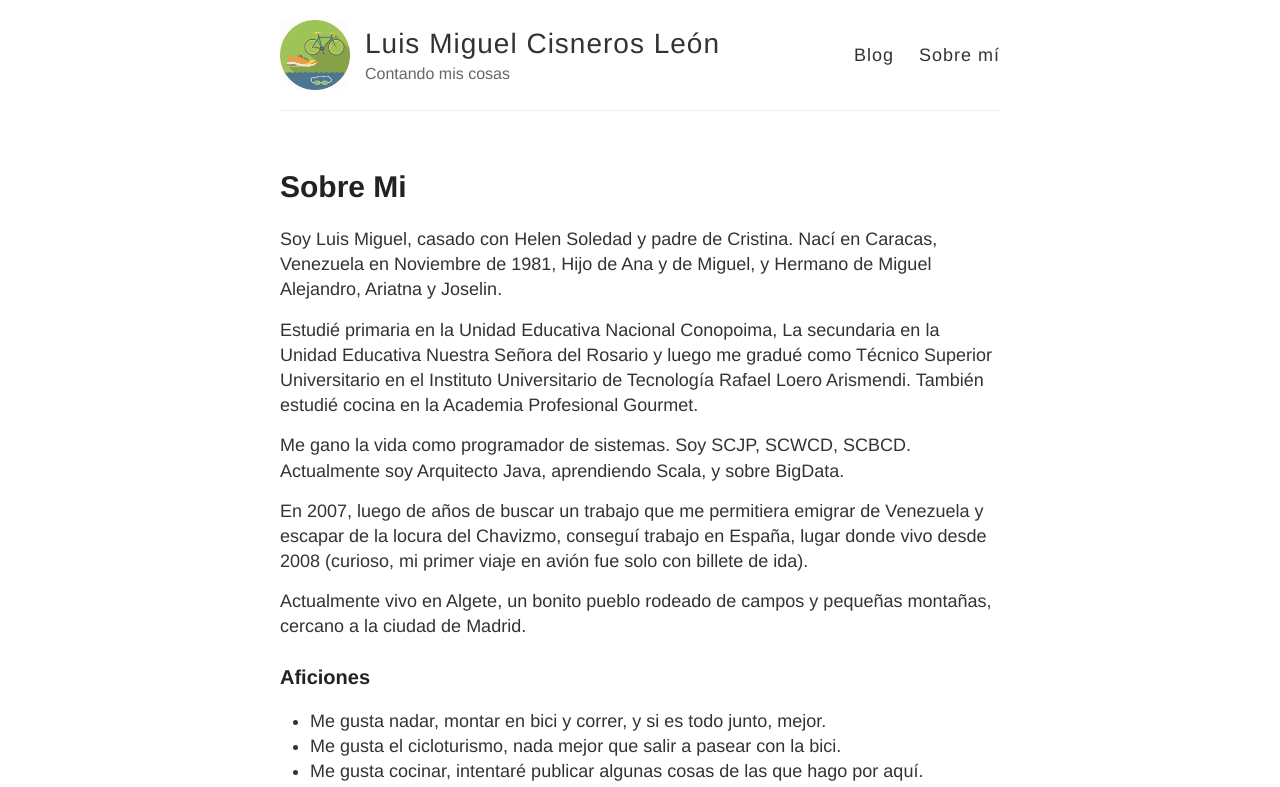
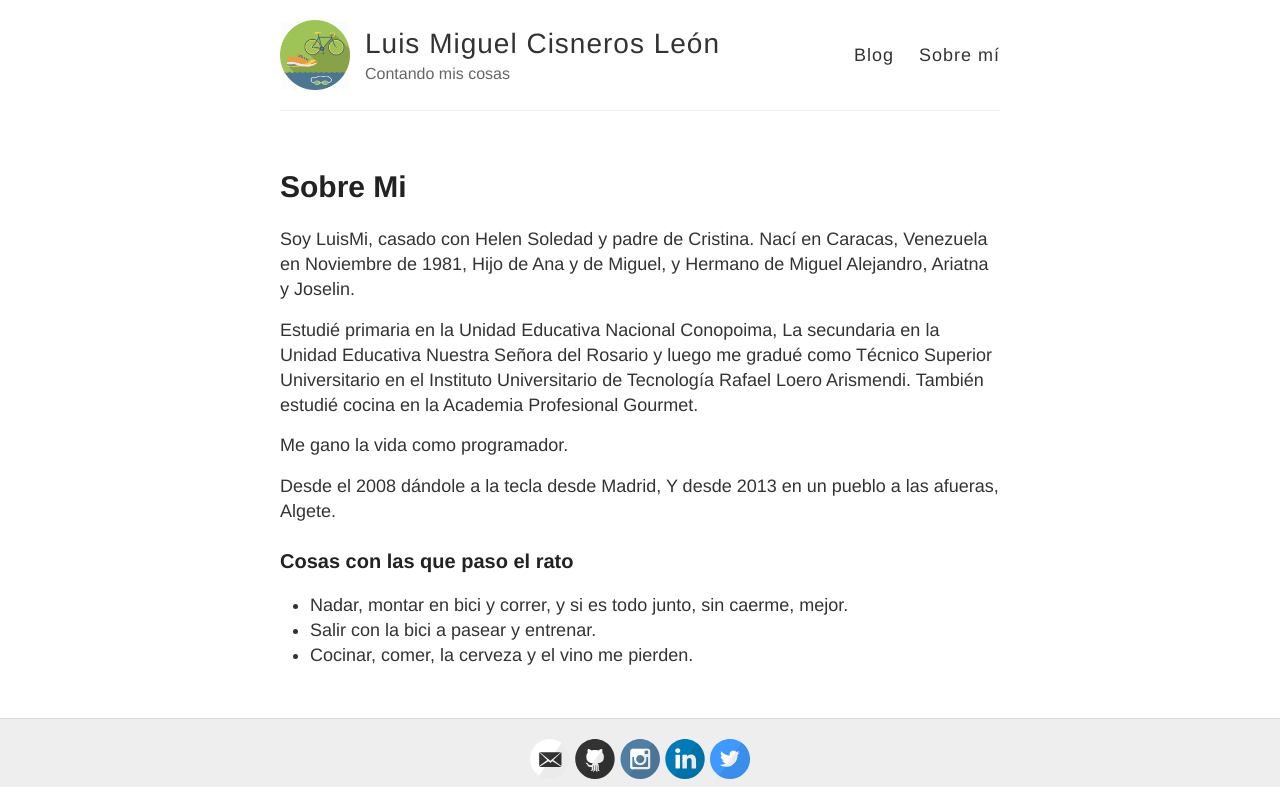
Before and after one commit to luismcl/luismcl.github.io, a Jekyll site: the page built from about.md, in a window 1280 px wide. Shown: the top 787 px of the page. Built offline with Jekyll 4.4.1, drawn with Linux system fonts in a browser that asks for light colours; some of the changed text lies outside the part shown.

Commit message:
Update about.md

```diff
--- a/about.md
+++ b/about.md
@@ -4,25 +4,16 @@ title: Sobre Mi
 permalink: /about/
 ---
 
-Soy Luis Miguel, casado con Helen Soledad y padre de Cristina. Nací en Caracas, Venezuela en Noviembre de 1981, Hijo de Ana y de Miguel, y Hermano de Miguel Alejandro, Ariatna y Joselin.
+Soy LuisMi, casado con Helen Soledad y padre de Cristina. Nací en Caracas, Venezuela en Noviembre de 1981, Hijo de Ana y de Miguel, y Hermano de Miguel Alejandro, Ariatna y Joselin.
 
 Estudié primaria en la Unidad Educativa Nacional Conopoima, La secundaria en la Unidad Educativa Nuestra Señora del Rosario y luego me gradué como Técnico Superior Universitario en el Instituto Universitario de Tecnología Rafael Loero Arismendi. También estudié cocina en la Academia Profesional Gourmet.
 
-Me gano la vida como programador de sistemas. Soy SCJP, SCWCD, SCBCD. Actualmente soy Arquitecto Java, aprendiendo Scala, y sobre BigData.
+Me gano la vida como programador.
 
-En 2007, luego de años de buscar un trabajo que me permitiera emigrar de Venezuela y escapar de la locura del Chavizmo, conseguí trabajo en España, lugar donde vivo desde 2008 (curioso, mi primer viaje en avión fue solo con billete de ida).
+Desde el 2008 dándole a la tecla desde Madrid, Y desde 2013 en un pueblo a las afueras, Algete.
 
-Actualmente vivo en Algete, un bonito pueblo rodeado de campos y pequeñas montañas, cercano a la ciudad de Madrid.
+### Cosas con las que paso el rato
 
-### Aficiones
-
-* Me gusta nadar, montar en bici y correr, y si es todo junto, mejor.
-* Me gusta el cicloturismo, nada mejor que salir a pasear con la bici.
-* Me gusta cocinar, intentaré publicar algunas cosas de las que hago por aquí.
-* Me gusta la fotografía, a pesar de que cada vez la practico menos.
-
-![Ecotrimad 2015](/images/ecotrimad.jpg)
-
-### Datos de contácto
-
-[yo@luismiguelcisneros.com](yo@luismiguelcisneros.com)
+* Nadar, montar en bici y correr, y si es todo junto, sin caerme, mejor.
+* Salir con la bici a pasear y entrenar.
+* Cocinar, comer, la cerveza y el vino me pierden.
```
